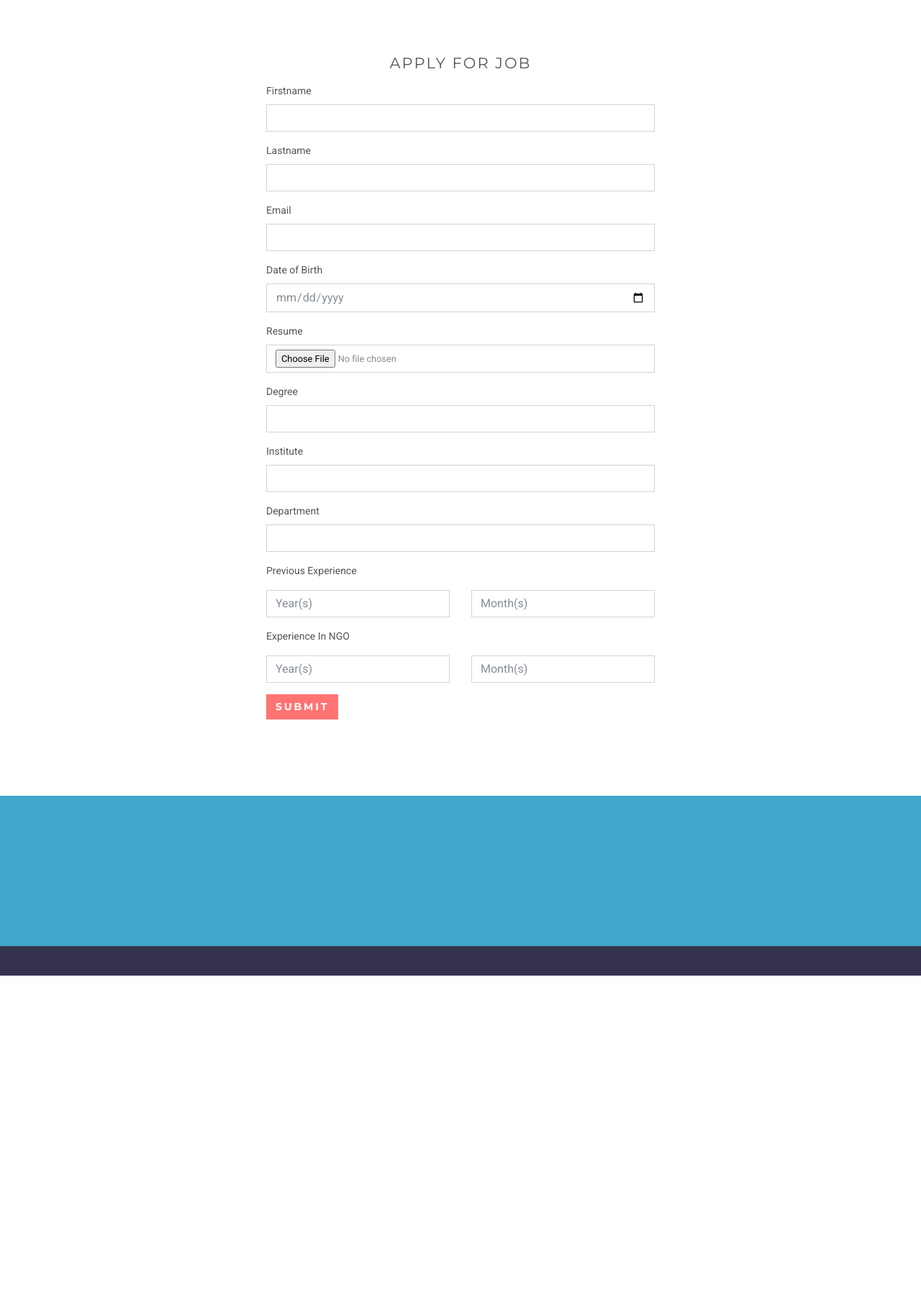
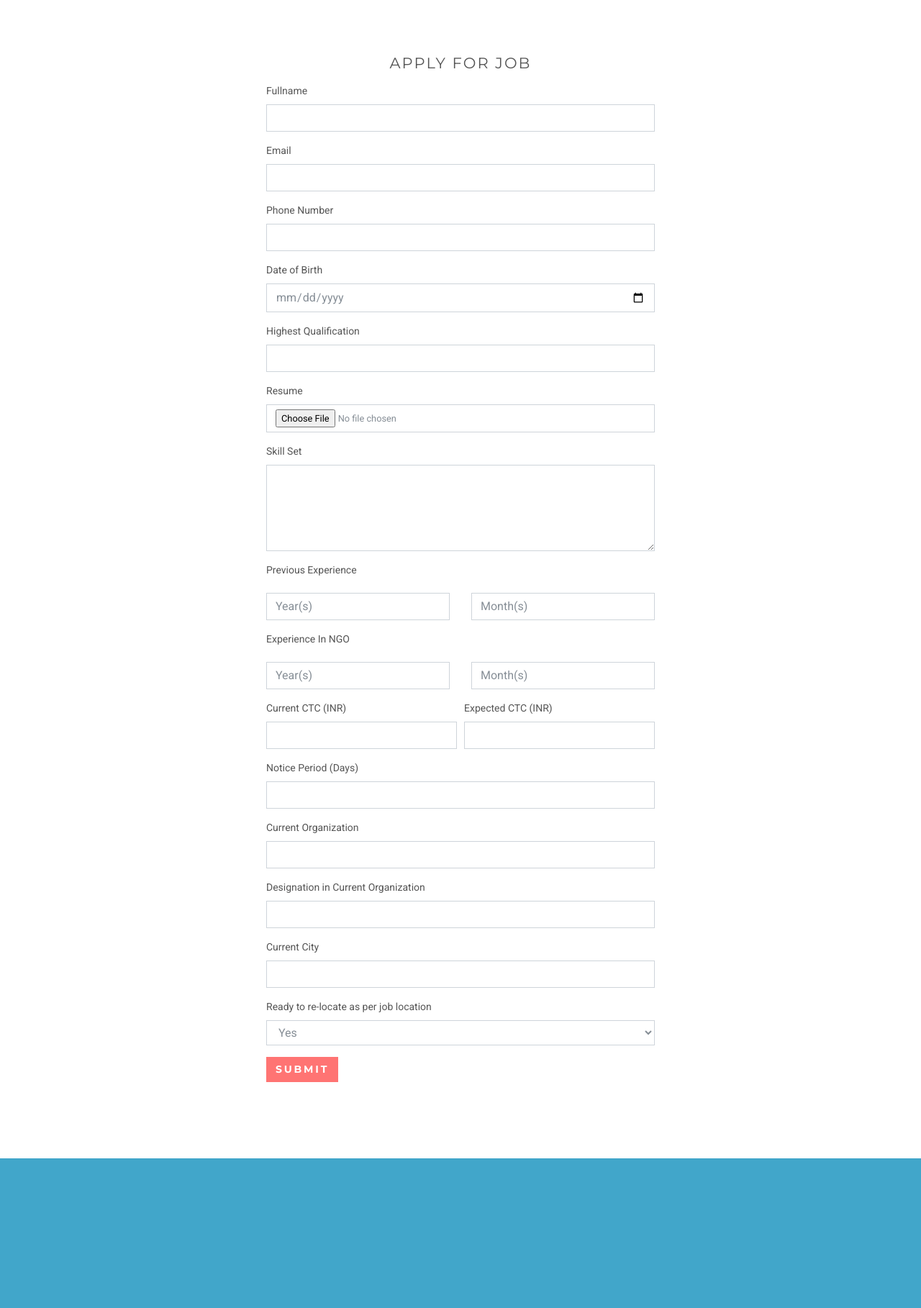
Before and after one commit to aayush722/RMS-Oxfam, a Django app: page /apply-job-test/1 in a window 1280 px wide. Shown: the part 166-1984 px from the top of the page at 72% size. Before the commit the page ends 1522 px from the top, so only its background shows below. Run offline with Django 3.2, Linux system fonts and the light colour scheme; some libraries are stand-ins or nearby versions.

Commit message:
Update Job apply form + error handling

```diff
--- a/django-job-portal-master/templates/jobs/job_apply.html
+++ b/django-job-portal-master/templates/jobs/job_apply.html
@@ -11,8 +11,25 @@
             <div class="row justify-content-center">
                 <div class="col-lg-6 mb-5 mb-lg-0">
                     <center><h1 class="lead">Apply for job </h1></center>
-                    <form action="" method="POST" class="" enctype="multipart/form-data">{% csrf_token %}
-
+                {% if form.errors %}
+                    {% for field in form %}
+                        {% for error in field.errors %}
+                            <div class="alert alert-danger alert-dismissable">
+                                <a href="#" class="close" data-dismiss="alert" aria-label="close">&times;</a>
+                                <strong>{{field.name}}: {{ error|escape }}</strong>
+                            </div>
+                        {% endfor %}
+                    {% endfor %}
+                    {% for error in form.non_field_errors %}
+                        <div class="alert alert-danger alert-dismissable">
+                            <a href="#" class="close" data-dismiss="alert" aria-label="close">&times;</a>
+                            <strong>{{field.name}}: {{ error|escape }}</strong>
+                        </div>
+                    {% endfor %}
+                {% endif %}
+                    <form action="" method="POST" class="" enctype="multipart/form-data">
+                        {% csrf_token %}
+                        <!-- TODO: CHANGE TO THIS ? -->
                         <!-- {% for field in form %}
                             <div class="form-group">
                                 <label for="id_{{ field.name }}">{{ field.label }}</label>
@@ -24,18 +41,18 @@
                             </div>
                         {% endfor %} -->
                         <div class="form-group">
-                        <label for="{{form.firstname.id_for_label}}">Firstname</label>
-                        <input class="form-control" name= "firstname" id="id_firstname" type="text">
+                            <label for="{{form.fullname.id_for_label}}">Fullname</label>
+                            <input class="form-control" name= "fullname" id="id_fullname" type="text">
                         </div>
 
                         <div class="form-group">
-                        <label for="{{form.lastname.id_for_label}}">Lastname</label>
-                        <input class="form-control" name= "lastname" id="id_lastname" type="text">
+                            <label for="{{form.email.id_for_label}}">Email</label>
+                            <input class="form-control" name= "email" id="id_email" type="text">
                         </div>
 
                         <div class="form-group">
-                        <label for="{{form.department.id_for_label}}">Email</label>
-                        <input class="form-control" name= "department" id="id_department" type="text">
+                            <label for="{{form.phone_number.id_for_label}}">Phone Number</label>
+                            <input class="form-control" name= "phone_number" id="id_phone_number" type="text">
                         </div>
 
                         <div class="form-group">
@@ -44,43 +61,80 @@
                         </div>
 
                         <div class="form-group">
+                            <label for="{{form.highest_qualification.id_for_label}}">Highest Qualification</label>
+                            <input class="form-control" name= "highest_qualification" id="id_highest_qualification" type="text">
+                        </div>
+
+                        <div class="form-group">
                             <label for="{{form.resume.id_for_label}}">Resume</label>
                             <input class="form-control" name= "resume" id="id_resume" type="file">
                         </div>
 
                         <div class="form-group">
-                        <label for="{{form.degree.id_for_label}}">Degree</label>
-                        <input class="form-control" name= "degree" id="id_degree" type="text">
+                            <label for="{{form.skill_set.id_for_label}}">Skill Set</label>
+                            <textarea class="form-control" row="5" name= "skill_set" id="id_skill_set"></textarea>
+                        </div>
+
+                        <p style="margin: 0;">Previous Experience</p>
+                        <div class="row form-group">
+                            <div class="col">
+                            <label for="{{form.total_experience_yrs.id_for_label}}"></label>
+                            <input class="form-control" name= "total_experience_yrs" id="id_total_experience_yrs" type="text" placeholder="Year(s)">
+                            </div>
+                            <div class="col">
+                                <label for="{{form.total_experience_mos.id_for_label}}"></label>
+                                <input class="form-control" name= "total_experience_mos" id="id_total_experience_mos" type="text" placeholder="Month(s)">
+                            </div>
+                        </div>
+
+                        <p style="margin: 0;">Experience In NGO</p>
+                        <div class="row form-group">
+                            <div class="col">
+                                <label for="{{form.ngo_experience_yrs.id_for_label}}"></label>
+                                <input class="form-control" name= "ngo_experience_yrs" id="id_ngo_experience_yrs" type="text" placeholder="Year(s)">
+                            </div>
+                            <div class="col">
+                                <label for="{{form.ngo_experience_mos.id_for_label}}"></label>
+                                <input class="form-control" name= "ngo_experience_mos" id="id_ngo_experience_mos" type="text" placeholder="Month(s)">
+                            </div>
+                        </div>
+                        <div class="form-row">
+                            <div class="form-group col-md-6">
+                            <label for="{{form.current_ctc.id_for_label}}">Current CTC (INR)</label>
+                            <input class="form-control" name= "current_ctc" id="id_current_ctc" type="text">
+                            </div>
+                            <div class="form-group col-md-6">
+                                <label for="{{form.expected_ctc.id_for_label}}">Expected CTC (INR)</label>
+                                <input class="form-control" name= "expected_ctc" id="id_expected_ctc" type="text">
+                            </div>
                         </div>
 
                         <div class="form-group">
-                        <label for="{{form.institute.id_for_label}}">Institute</label>
-                        <input class="form-control" name= "institute" id="id_institute" type="text">
+                            <label for="{{form.notice_period.id_for_label}}">Notice Period (Days)</label>
+                            <input class="form-control" name= "notice_period" id="id_notice_period" type="text">
                         </div>
 
                         <div class="form-group">
-                        <label for="{{form.department.id_for_label}}">Department</label>
-                        <input class="form-control" name= "department" id="id_department" type="text">
+                            <label for="{{form.current_org.id_for_label}}">Current Organization</label>
+                            <input class="form-control" name= "current_org" id="id_current_org" type="text">
                         </div>
 
-                    <p>Previous Experience</p>
-                    <div class="row form-group">
-                        <div class="col">
-                          <input type="text" class="form-control" placeholder="Year(s)">
-                        </div>
-                        <div class="col">
-                          <input type="text" class="form-control" placeholder="Month(s)">
-                        </div>
+                        <div class="form-group">
+                            <label for="{{form.current_designation.id_for_label}}">Designation in Current Organization</label>
+                            <input class="form-control" name= "current_designation" id="id_current_designation" type="text">
                         </div>
 
-                    <p>Experience In NGO</p>
-                    <div class="row form-group">
-                        <div class="col">
-                          <input type="text" class="form-control" placeholder="Year(s)">
+                        <div class="form-group">
+                            <label for="{{form.current_city.id_for_label}}">Current City</label>
+                            <input class="form-control" name= "current_city" id="id_current_city" type="text">
                         </div>
-                        <div class="col">
-                          <input type="text" class="form-control" placeholder="Month(s)">
-                        </div>
+
+                        <div class="form-group">
+                            <label for="form.relocate.id_for_label">Ready to re-locate as per job location</label>
+                            <select id="id_relocate" name="relocate" placeholder="Choose job type" class="form-control">
+                                <option value="1" {% if form.relocate.value == "1" %} selected {% endif %}>Yes</option>
+                                <option value="2" {% if form.relocate.value == "2" %} selected {% endif %}>No</option>
+                            </select>
                         </div>
 
                         <div class="row form-group">
@@ -92,9 +146,10 @@
 
 
                     </form>
+
                     <script>
                         function myFunction() {
-                            alert("Are you applying to this job?");
+                            alert("By applying to this position in Oxfam, you are declaring that you will abide by all the safeguarding policies of Oxfam (available on our website (LINK)) and have no prior convictions or have been dismissed from previous jobs for child, staff or community related misconduct.");
                         }
                     </script>
 
```
Also changed, not shown: django-job-portal-master/jobsapp/models.py (+30 -11 lines), django-job-portal-master/db.sqlite3, django-job-portal-master/jobsapp/migrations/0010_auto_20201116_0003.py (added), django-job-portal-master/jobsapp/migrations/0011_auto_20201116_0007.py (added), django-job-portal-master/jobsapp/migrations/0012_auto_20201116_0012.py (added), django-job-portal-master/jobsapp/migrations/0013_userdetials_phone_number.py (added), django-job-portal-master/jobsapp/migrations/0014_auto_20201211_1330.py (added). Lines whose indentation alone changed are shown as unchanged.
